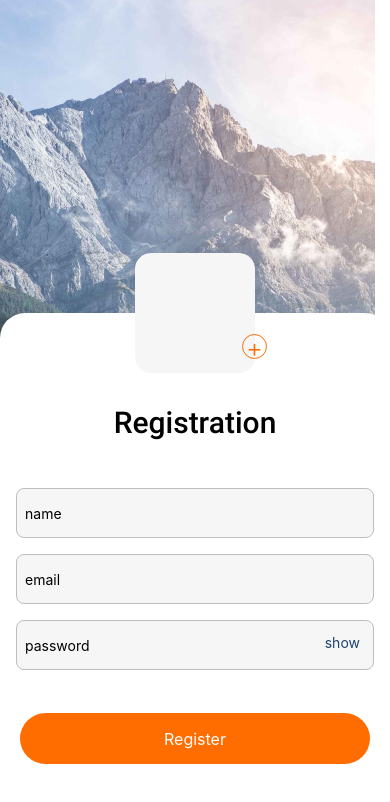
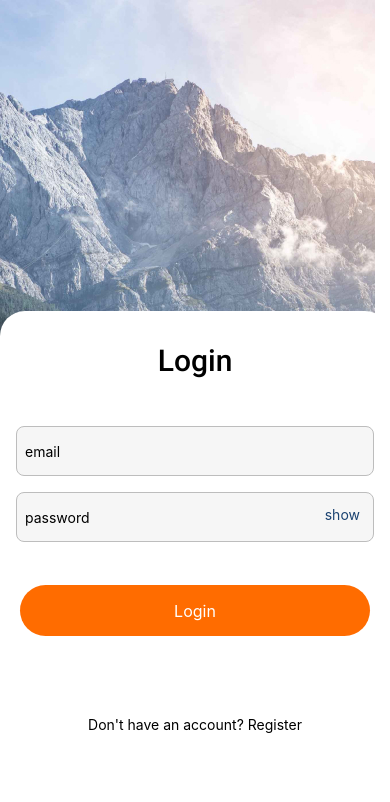
Before and after one commit to yevhenpodoliaka/react-native, a React Native app: screen / in a window 390 px wide. Shown: the top 802 px of the page. Built offline with nearby package versions, Linux system fonts and the light colour scheme.

Commit message:
add component Input

```diff
--- a/App.js
+++ b/App.js
@@ -7,6 +7,7 @@ import { View } from "react-native";
 
 export default function App() {
   const [appIsReady, setAppIsReady] = useState(false);
+  const [mainScreen, setMainScreen] = useState("login");
 
   useEffect(() => {
     async function prepare() {
@@ -37,7 +38,12 @@ export default function App() {
   }
   return (
     <View style={{ flex: 1 }} onLayout={onLayoutRootView}>
-      <RegistrationScreen />
+      {mainScreen === "login" && (
+        <LoginScreen onChangeScreen={() => setMainScreen("register")} />
+      )}
+      {mainScreen === "register" && (
+        <RegistrationScreen onChangeScreen={() => setMainScreen("login")} />
+      )}
     </View>
   );
 }
--- /dev/null
+++ b/Components/Input.js
@@ -0,0 +1,36 @@
+import { useState} from "react";
+import {
+  StyleSheet,
+  TextInput,
+
+} from "react-native";
+
+const Input =(props)=>{
+
+  const [isFocused, setIsFocused]=useState(false)
+
+return (  <TextInput
+              {...props}
+              style={{...styles.input,
+              backgroundColor:isFocused?"#ffffff":"#f6f6f6",
+              borderColor:isFocused?"#FF6C00": "#BDBDBD",}}
+              onFocus={()=>setIsFocused(true)}
+              onBlur={()=>setIsFocused(false)}
+
+            />)
+}
+const styles = StyleSheet.create({
+  input: {
+    marginTop: 16,
+    borderWidth: 1,
+    borderColor: "#BDBDBD",
+    backgroundColor: "#f6f6f6",
+    height: 50,
+    borderRadius: 8,
+    marginHorizontal: 16,
+    padding: 8,
+  },
+
+});
+
+export default Input
--- a/Screens/LoginScreen.js
+++ b/Screens/LoginScreen.js
@@ -4,15 +4,15 @@ import {
   Text,
   View,
   ImageBackground,
-  TextInput,
   TouchableOpacity,
   Platform,
   Keyboard,
   KeyboardAvoidingView,
   TouchableWithoutFeedback,
 } from "react-native";
+import Input from "../Components/Input";
 
-export default function LoginScreen() {
+export default function LoginScreen({ onChangeScreen }) {
   const [email, setEmail] = useState("");
   const [password, setPassword] = useState("");
   const [showPassword, setShowPassword] = useState(true);
@@ -38,11 +38,8 @@ export default function LoginScreen() {
       >
         <KeyboardAvoidingView behavior={Platform.OS == "ios" ? "padding" : ""}>
           <View style={styles.form}>
-
-                      <Text style={styles.formTitle}>Login</Text>
-
-            <TextInput
-              style={styles.input}
+            <Text style={styles.formTitle}>Login</Text>
+            <Input
               placeholder="email"
               value={email}
               onChangeText={(value) => setEmail(value)}
@@ -58,8 +55,7 @@ export default function LoginScreen() {
                 </Text>
               </TouchableOpacity>
 
-              <TextInput
-                style={styles.input}
+              <Input
                 placeholder="password"
                 secureTextEntry={showPassword}
                 value={password}
@@ -73,6 +69,12 @@ export default function LoginScreen() {
             >
               <Text style={styles.btnTitle}>Login</Text>
             </TouchableOpacity>
+            <Text
+              style={{ textAlign: "center", marginBottom: 111 }}
+              onPress={onChangeScreen}
+            >
+              Don't have an account? Register
+            </Text>
           </View>
         </KeyboardAvoidingView>
       </ImageBackground>
@@ -95,21 +97,11 @@ const styles = StyleSheet.create({
     borderTopRightRadius: 25,
   },
   formTitle: {
-    fontFamily: "Test",
+    fontFamily: "Roboto-Medium",
     fontSize: 30,
     textAlign: "center",
     marginTop: 32,
     marginBottom: 32,
-  },
-  input: {
-    marginTop: 16,
-    borderWidth: 1,
-    borderColor: "#BDBDBD",
-    backgroundColor: "#f6f6f6",
-    height: 50,
-    borderRadius: 8,
-    marginHorizontal: 16,
-    padding: 8,
   },
   btn: {
     backgroundColor: "#FF6C00",
--- a/Screens/RegistrationScreen.js
+++ b/Screens/RegistrationScreen.js
@@ -4,15 +4,15 @@ import {
   Text,
   View,
   ImageBackground,
-  TextInput,
   TouchableOpacity,
   Platform,
   Keyboard,
   KeyboardAvoidingView,
   TouchableWithoutFeedback,
 } from "react-native";
+import Input from "../Components/Input";
 
-export default function RegistrationScreen() {
+export default function RegistrationScreen({ onChangeScreen }) {
   const [name, setName] = useState("");
   const [email, setEmail] = useState("");
   const [password, setPassword] = useState("");
@@ -51,14 +51,12 @@ export default function RegistrationScreen() {
               </TouchableOpacity>
             </View>
             <Text style={styles.formTitle}>Registration</Text>
-            <TextInput
-              style={styles.input}
+            <Input
               placeholder="name"
               value={name}
               onChangeText={(value) => setName(value)}
             />
-            <TextInput
-              style={styles.input}
+            <Input
               placeholder="email"
               value={email}
               onChangeText={(value) => setEmail(value)}
@@ -74,8 +72,7 @@ export default function RegistrationScreen() {
                 </Text>
               </TouchableOpacity>
 
-              <TextInput
-                style={styles.input}
+              <Input
                 placeholder="password"
                 secureTextEntry={showPassword}
                 value={password}
@@ -89,6 +86,12 @@ export default function RegistrationScreen() {
             >
               <Text style={styles.btnTitle}>Register</Text>
             </TouchableOpacity>
+            <Text
+              style={{ textAlign: "center", marginBottom: 45 }}
+              onPress={onChangeScreen}
+            >
+              Already have an account? Sign in
+            </Text>
           </View>
         </KeyboardAvoidingView>
       </ImageBackground>
@@ -143,16 +146,6 @@ const styles = StyleSheet.create({
     marginTop: 92,
     marginBottom: 32,
   },
-  input: {
-    marginTop: 16,
-    borderWidth: 1,
-    borderColor: "#BDBDBD",
-    backgroundColor: "#f6f6f6",
-    height: 50,
-    borderRadius: 8,
-    marginHorizontal: 16,
-    padding: 8,
-  },
   btn: {
     backgroundColor: "#FF6C00",
     height: 51,
```
